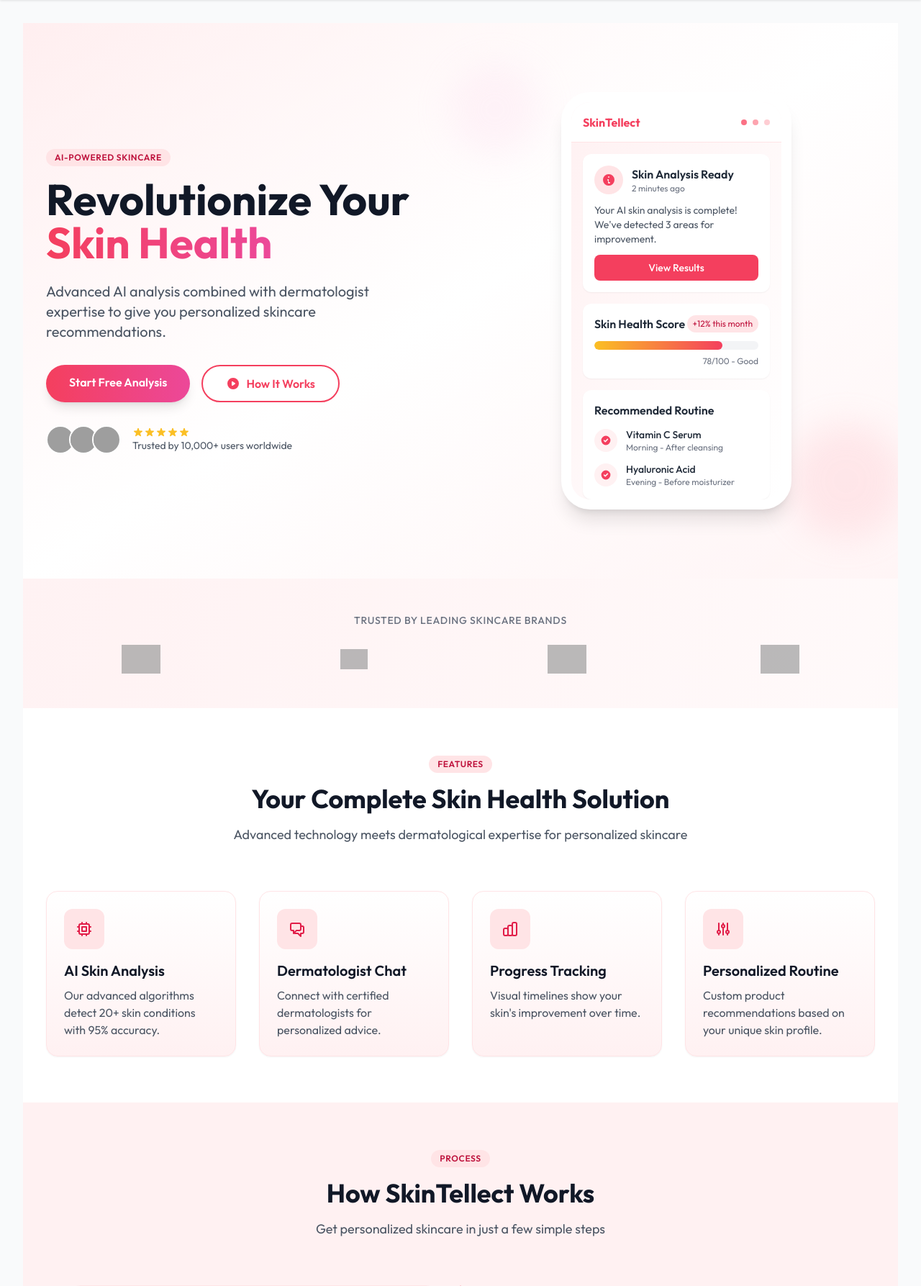
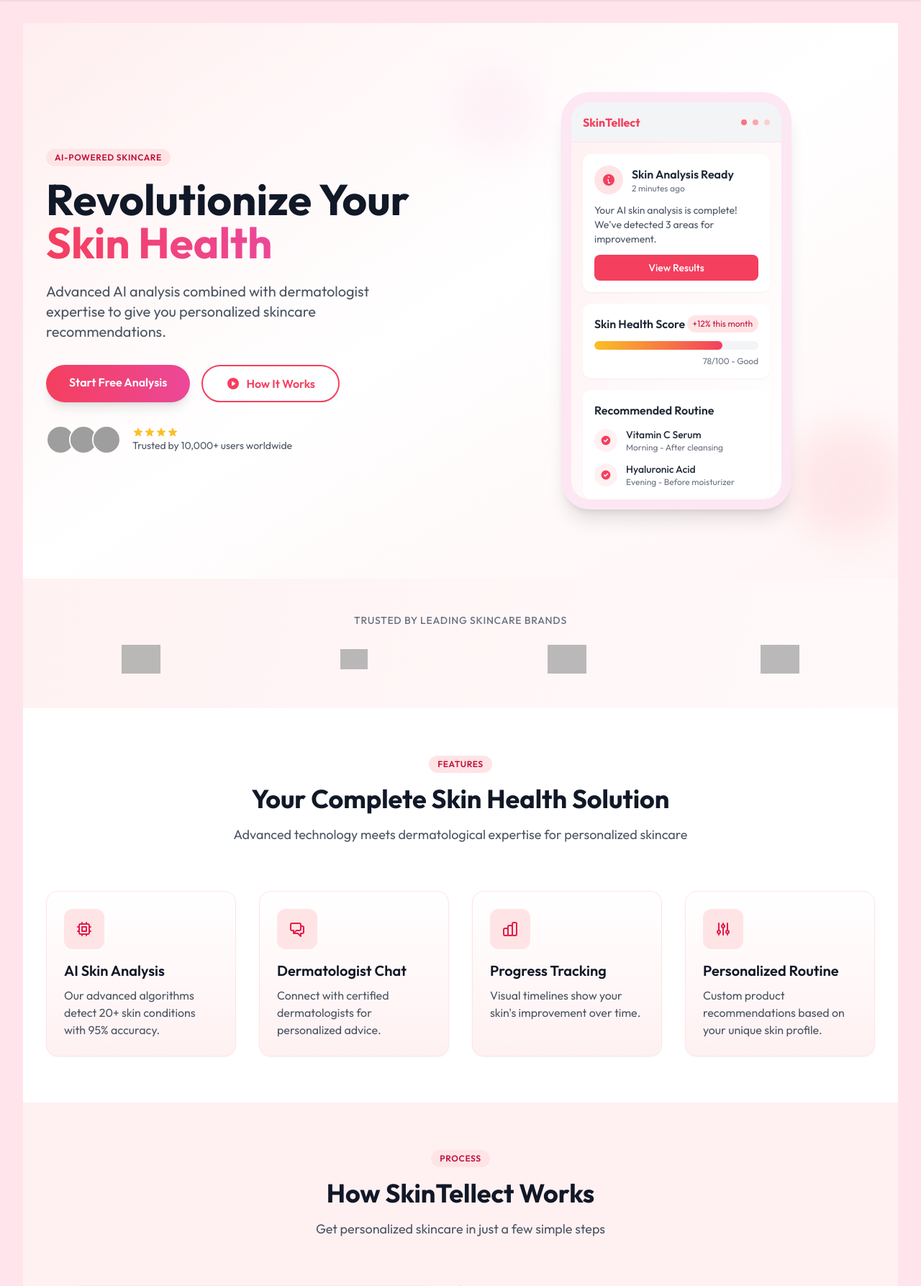
Before and after one commit to sudo-Harshk/SkinTellect, a Flask app: page / in a window 1280 px wide. Shown: the part 70-1857 px from the top of the page at 72% size. Run offline with Flask 3, Linux system fonts and the light colour scheme; some libraries are stand-ins or nearby versions; grey boxes are pictures that could not be loaded.

Commit message:
modify: landing-page

```diff
--- a/templates/index.html
+++ b/templates/index.html
@@ -3,6 +3,11 @@
 {% block title %}SkinTellect - AI-Powered Skin Analysis{% endblock %}
 
 {% block content %}
+<style>
+  body {
+    background-color: #ffe4ec; /* Baby pink shade */
+  }
+</style>
 <div class="min-h-screen bg-gradient-to-br from-rose-50 to-white">
 
 <!-- Hero Section -->
@@ -51,9 +56,6 @@
                 <svg class="w-4 h-4 text-amber-400" fill="currentColor" viewBox="0 0 20 20">
                   <path d="M9.049 2.927c.3-.921 1.603-.921 1.902 0l1.07 3.292a1 1 0 00.95.69h3.462c.969 0 1.371 1.24.588 1.81l-2.8 2.034a1 1 0 00-.364 1.118l1.07 3.292c.3.921-.755 1.688-1.54 1.118l-2.8-2.034a1 1 0 00-1.175 0l-2.8 2.034c-.784.57-1.838-.197-1.539-1.118l1.07-3.292a1 1 0 00-.364-1.118L2.98 8.72c-.783-.57-.38-1.81.588-1.81h3.461a1 1 0 00.951-.69l1.07-3.292z"/>
                 </svg>
-                <svg class="w-4 h-4 text-amber-400" fill="currentColor" viewBox="0 0 20 20">
-                  <path d="M9.049 2.927c.3-.921 1.603-.921 1.902 0l1.07 3.292a1 1 0 00.95.69h3.462c.969 0 1.371 1.24.588 1.81l-2.8 2.034a1 1 0 00-.364 1.118l1.07 3.292c.3.921-.755 1.688-1.54 1.118l-2.8-2.034a1 1 0 00-1.175 0l-2.8 2.034c-.784.57-1.838-.197-1.539-1.118l1.07-3.292a1 1 0 00-.364-1.118L2.98 8.72c-.783-.57-.38-1.81.588-1.81h3.461a1 1 0 00.951-.69l1.07-3.292z"/>
-                </svg>
               </div>
               <p class="text-sm text-gray-600">Trusted by 10,000+ users worldwide</p>
             </div>
@@ -61,11 +63,11 @@
         </div>
         <div class="relative">
           <!-- Floating phone mockup -->
-          <div class="relative mx-auto w-72 md:w-80 h-[580px] bg-white rounded-[40px] shadow-xl border-[14px] border-white overflow-hidden">
+          <div class="relative mx-auto w-72 md:w-80 h-[580px] bg-gray-100 rounded-[40px] shadow-xl border-[14px] border-pink-100 overflow-hidden">
             <!-- Phone screen content -->
             <div class="absolute inset-0 bg-gradient-to-br from-rose-50 to-white">
               <!-- App header -->
-              <div class="h-14 bg-white flex items-center justify-between px-4 border-b border-rose-100">
+              <div class="h-14 bg-gray-100 flex items-center justify-between px-4 border-b border-rose-100">
                 <span class="text-rose-500 font-bold">SkinTellect</span>
                 <div class="flex items-center space-x-2">
                   <span class="w-2 h-2 rounded-full bg-rose-400"></span>
@@ -405,9 +407,6 @@
                 <svg class="w-4 h-4 text-amber-400" fill="currentColor" viewBox="0 0 20 20">
                   <path d="M9.049 2.927c.3-.921 1.603-.921 1.902 0l1.07 3.292a1 1 0 00.95.69h3.462c.969 0 1.371 1.24.588 1.81l-2.8 2.034a1 1 0 00-.364 1.118l1.07 3.292c.3.921-.755 1.688-1.54 1.118l-2.8-2.034a1 1 0 00-1.175 0l-2.8 2.034c-.784.57-1.838-.197-1.539-1.118l1.07-3.292a1 1 0 00-.364-1.118L2.98 8.72c-.783-.57-.38-1.81.588-1.81h3.461a1 1 0 00.951-.69l1.07-3.292z"/>
                 </svg>
-                <svg class="w-4 h-4 text-amber-400" fill="currentColor" viewBox="0 0 20 20">
-                  <path d="M9.049 2.927c.3-.921 1.603-.921 1.902 0l1.07 3.292a1 1 0 00.95.69h3.462c.969 0 1.371 1.24.588 1.81l-2.8 2.034a1 1 0 00-.364 1.118l1.07 3.292c.3.921-.755 1.688-1.54 1.118l-2.8-2.034a1 1 0 00-1.175 0l-2.8 2.034c-.784.57-1.838-.197-1.539-1.118l1.07-3.292a1 1 0 00-.364-1.118L2.98 8.72c-.783-.57-.38-1.81.588-1.81h3.461a1 1 0 00.951-.69l1.07-3.292z"/>
-                </svg>
               </div>
             </div>
           </div>
@@ -427,9 +426,6 @@
             <div>
               <h4 class="font-semibold text-gray-900">James T.</h4>
               <div class="flex items-center">
-                <svg class="w-4 h-4 text-amber-400" fill="currentColor" viewBox="0 0 20 20">
-                  <path d="M9.049 2.927c.3-.921 1.603-.921 1.902 0l1.07 3.292a1 1 0 00.95.69h3.462c.969 0 1.371 1.24.588 1.81l-2.8 2.034a1 1 0 00-.364 1.118l1.07 3.292c.3.921-.755 1.688-1.54 1.118l-2.8-2.034a1 1 0 00-1.175 0l-2.8 2.034c-.784.57-1.838-.197-1.539-1.118l1.07-3.292a1 1 0 00-.364-1.118L2.98 8.72c-.783-.57-.38-1.81.588-1.81h3.461a1 1 0 00.951-.69l1.07-3.292z"/>
-                </svg>
                 <svg class="w-4 h-4 text-amber-400" fill="currentColor" viewBox="0 0 20 20">
                   <path d="M9.049 2.927c.3-.921 1.603-.921 1.902 0l1.07 3.292a1 1 0 00.95.69h3.462c.969 0 1.371 1.24.588 1.81l-2.8 2.034a1 1 0 00-.364 1.118l1.07 3.292c.3.921-.755 1.688-1.54 1.118l-2.8-2.034a1 1 0 00-1.175 0l-2.8 2.034c-.784.57-1.838-.197-1.539-1.118l1.07-3.292a1 1 0 00-.364-1.118L2.98 8.72c-.783-.57-.38-1.81.588-1.81h3.461a1 1 0 00.951-.69l1.07-3.292z"/>
                 </svg>
@@ -473,9 +469,6 @@
                 <svg class="w-4 h-4 text-amber-400" fill="currentColor" viewBox="0 0 20 20">
                   <path d="M9.049 2.927c.3-.921 1.603-.921 1.902 0l1.07 3.292a1 1 0 00.95.69h3.462c.969 0 1.371 1.24.588 1.81l-2.8 2.034a1 1 0 00-.364 1.118l1.07 3.292c.3.921-.755 1.688-1.54 1.118l-2.8-2.034a1 1 0 00-1.175 0l-2.8 2.034c-.784.57-1.838-.197-1.539-1.118l1.07-3.292a1 1 0 00-.364-1.118L2.98 8.72c-.783-.57-.38-1.81.588-1.81h3.461a1 1 0 00.951-.69l1.07-3.292z"/>
                 </svg>
-                <svg class="w-4 h-4 text-gray-300" fill="currentColor" viewBox="0 0 20 20">
-                  <path d="M9.049 2.927c.3-.921 1.603-.921 1.902 0l1.07 3.292a1 1 0 00.95.69h3.462c.969 0 1.371 1.24.588 1.81l-2.8 2.034a1 1 0 00-.364 1.118l1.07 3.292c.3.921-.755 1.688-1.54 1.118l-2.8-2.034a1 1 0 00-1.175 0l-2.8 2.034c-.784.57-1.838-.197-1.539-1.118l1.07-3.292a1 1 0 00-.364-1.118L2.98 8.72c-.783-.57-.38-1.81.588-1.81h3.461a1 1 0 00.951-.69l1.07-3.292z"/>
-                </svg>
               </div>
             </div>
           </div>
@@ -510,7 +503,7 @@
             Learn More
           </a>
         </div>
-      </div>
+      </div }
     </div>
   </section>
 
@@ -567,7 +560,7 @@
           <a href="#" class="text-gray-400 hover:text-rose-500">
             <span class="sr-only">Twitter</span>
             <svg class="h-6 w-6" fill="currentColor" viewBox="0 0 24 24">
-              <path d="M8.29 20.251c7.547 0 11.675-6.253 11.675-11.675 0-.178 0-.355-.012-.53A8.348 8.348 0 0022 5.92a8.19 8.19 0 01-2.357.646 4.118 4.118 0 001.804-2.27 8.224 8.224 0 01-2.605.996 4.107 4.107 0 00-6.993 3.743 11.65 11.65 0 01-8.457-4.287 4.106 4.106 0 001.27 5.477A4.072 4.072 0 012.8 9.713v.052a4.105 4.105 0 003.292 4.022 4.095 4.095 0 01-1.853.07 4.108 4.108 0 003.834 2.85A8.233 8.233 0 012 18.407a11.616 11.616 0 006.29 1.84"/>
+              <path d="M8.29 20.251c7.547 0 11.675-6.253 11.675-11.675 0-.178 0-.355-.012-.53A8.348 8.348 0 0022 5.92a8.19 8.19 0 01-2.357.646 4.118 4.118 0 001.804-2.27 8.224 8.224 0 01-2.605.996 4.107 4.107 0 00-6.993 3.743 11.65 11.65 0 01-8.457-4.287 4.106 4.106 0 001.27 5.477A4.072 4.072 0 012.8 9.713v.052a4.105 4.105 0 003.292 4.022 4.095 4.095 0 01-1.853.07 4.108 4.108 0   003.834 2.85A8.233 8.233 0 012 18.407a11.616 11.616 0 006.29 1.84"/>
             </svg>
           </a>
         </div>
```
